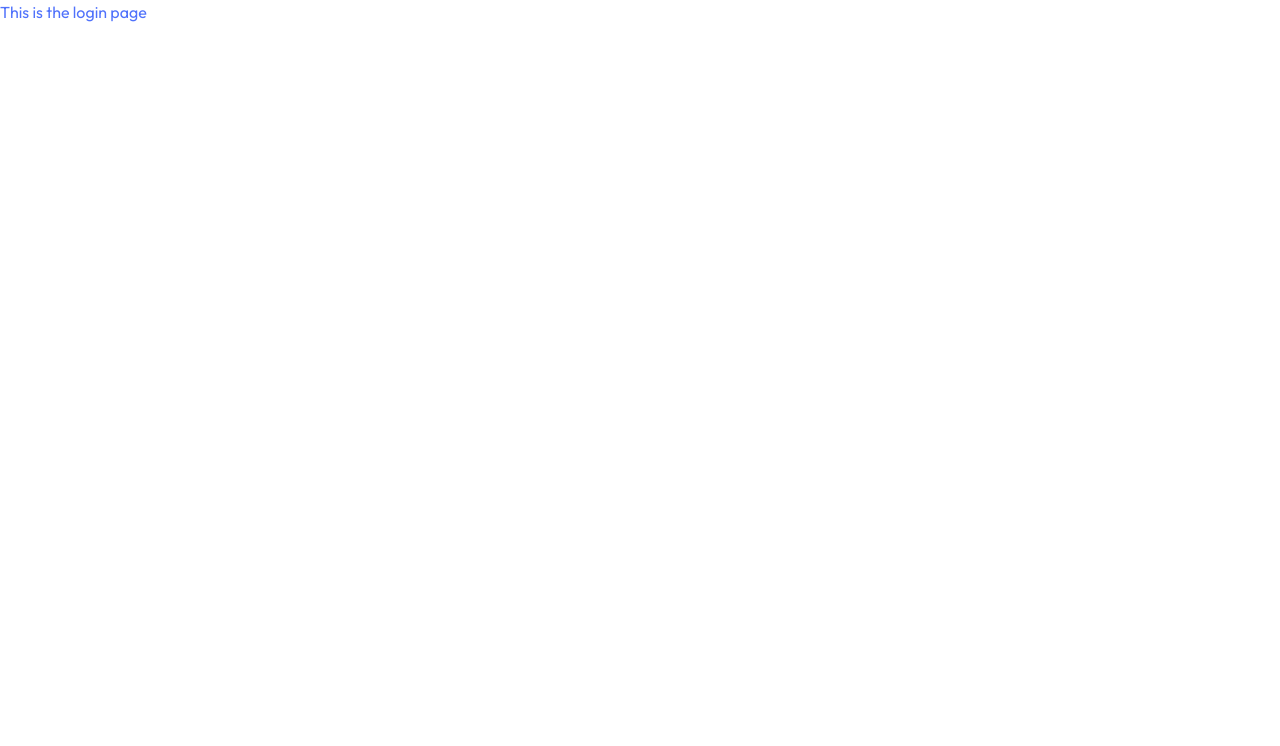
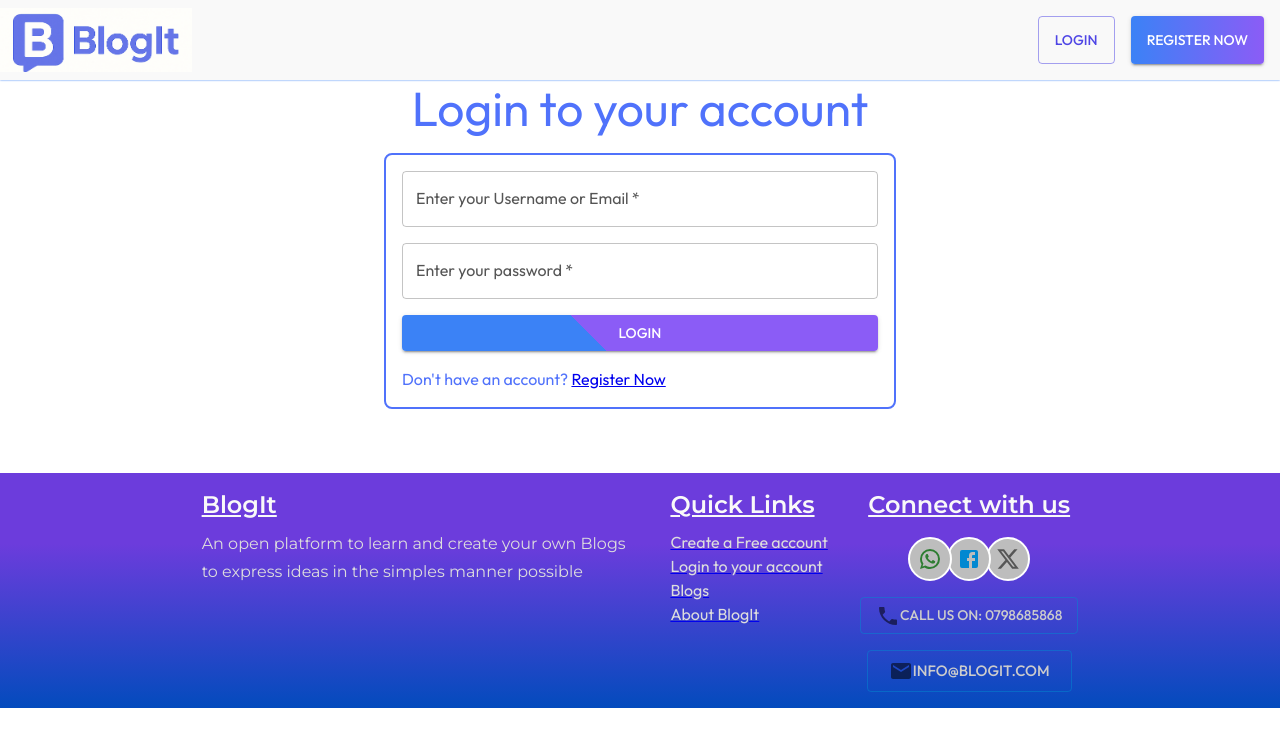
Before and after one commit to WaithakaGuru/BlogIt, a React (Vite) app in the folder frontend/: page /login in a window 1280 px wide. Shown: the top 746 px of the page. Built offline with nearby package versions, Linux system fonts and the light colour scheme.

Commit message:
add the login page and set header & footer to be on every page

```diff
--- a/frontend/src/App.tsx
+++ b/frontend/src/App.tsx
@@ -3,10 +3,13 @@ import BlogComponent from "./components/BlogContentInput";
 import HomePage from "./pages/HomePage";
 import Restricted from "./components/Restricted";
 import LoginPage from "./pages/LoginPage";
+import NavBar from "./components/NavBar";
+import Footer from "./components/Footer";
 
 function App() {
-  return (
+  return(
     <BrowserRouter>
+    <NavBar />
       <Routes>
         <Route path="/" Component={HomePage} />
         <Route
@@ -19,6 +22,7 @@ function App() {
         />
         <Route path="/login" Component={LoginPage} />
       </Routes>
+      <Footer/>
     </BrowserRouter>
   );
 }
--- a/frontend/src/components/Footer.tsx
+++ b/frontend/src/components/Footer.tsx
@@ -42,7 +42,7 @@ function Footer() {
           <Typography
             variant="subtitle1"
             fontFamily={"Montserrat"}
-            color="#000"
+            color="textDisabled"
           >
             An open platform to learn and create your own Blogs to express ideas
             in the simples manner possible
--- a/frontend/src/pages/LoginPage.tsx
+++ b/frontend/src/pages/LoginPage.tsx
@@ -1,5 +1,19 @@
+import {Button, Stack, TextField, Typography } from "@mui/material";
+import { Link } from "react-router-dom";
+
 function LoginPage() {
-  return <>This is the login page</>;
-}
-
+  return (
+    <>
+    <Typography variant="h3" align="center" gutterBottom> Login to your account</Typography>
+     <Stack component={"form"} spacing={2} padding={2} width={{xs: "95%", sm:"70%", md: "40%"}}
+      border={"2px solid"} borderRadius={2} sx={{placeSelf: "center"}}>
+       <TextField type="text" label="Enter your Username or Email" required  variant="outlined"/>
+       <TextField type="password" label="Enter your password" required />
+       <Button type="submit" variant="contained"
+        sx={{background: "linear-gradient(45deg, #3b82f6 40%, #8B5CF6 -10% )"}}
+       >Login</Button>
+       <Typography variant="body1" >Don't have an account? <Link to={"/signup"} title="create new account">Register Now</Link>  </Typography>
+     </Stack>
+    </>
+)}
 export default LoginPage;
```
